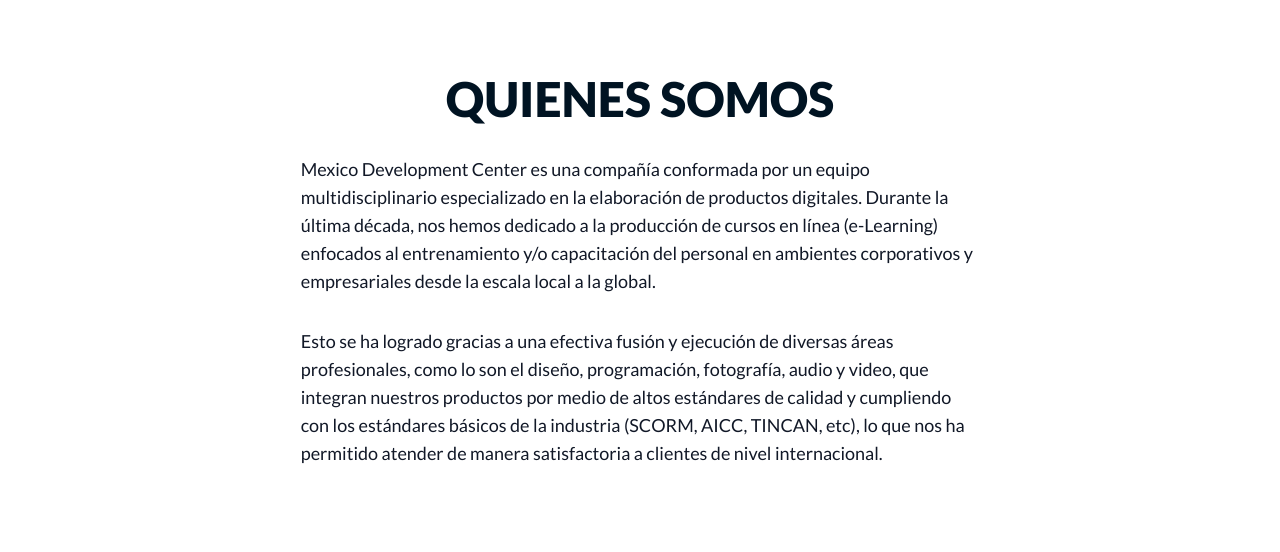
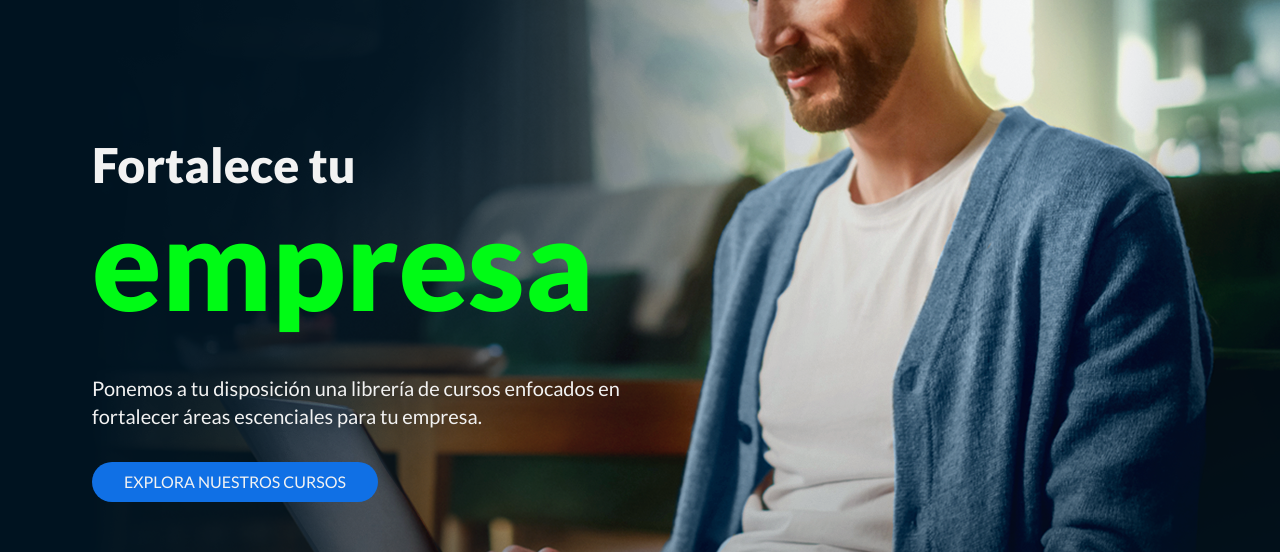
Before and after one commit to GeraAlcantara/mdc-webapp, a Next.js app: page /quienes-somos in a window 1280 px wide. Shown: the part 184-736 px from the top of the page. Built offline with nearby package versions, Linux system fonts and the light colour scheme.

Commit message:
remplace Hero by Carousel

```diff
--- a/pages/quienes-somos.tsx
+++ b/pages/quienes-somos.tsx
@@ -3,14 +3,14 @@ import React from 'react'
 import { DataHeadQuienesSomos } from '../lib/data/DataHeader'
 import HelperHead from '../lib/helpers/HelperHead'
 import Clients from '../components/Clients'
-import Hero from '../components/Hero'
-import { heroData } from '../components/Hero/Hero.constanst'
+import Carousel from '../components/Carousel/Carousel'
+import { carouselData } from '../components/Carousel/Carousel.constanst'
 
 function About() {
   return (
     <>
       <HelperHead {...DataHeadQuienesSomos} />
-      <Hero bannerData={heroData} />
+      <Carousel SlidesData={carouselData} />
       <Clients />
       <div className="lg:text-lg  bg-white text-gray-900 py-4 lg:py-8 xl:py-12">
         <div className="mdc-ui-container md:p-10">
```
